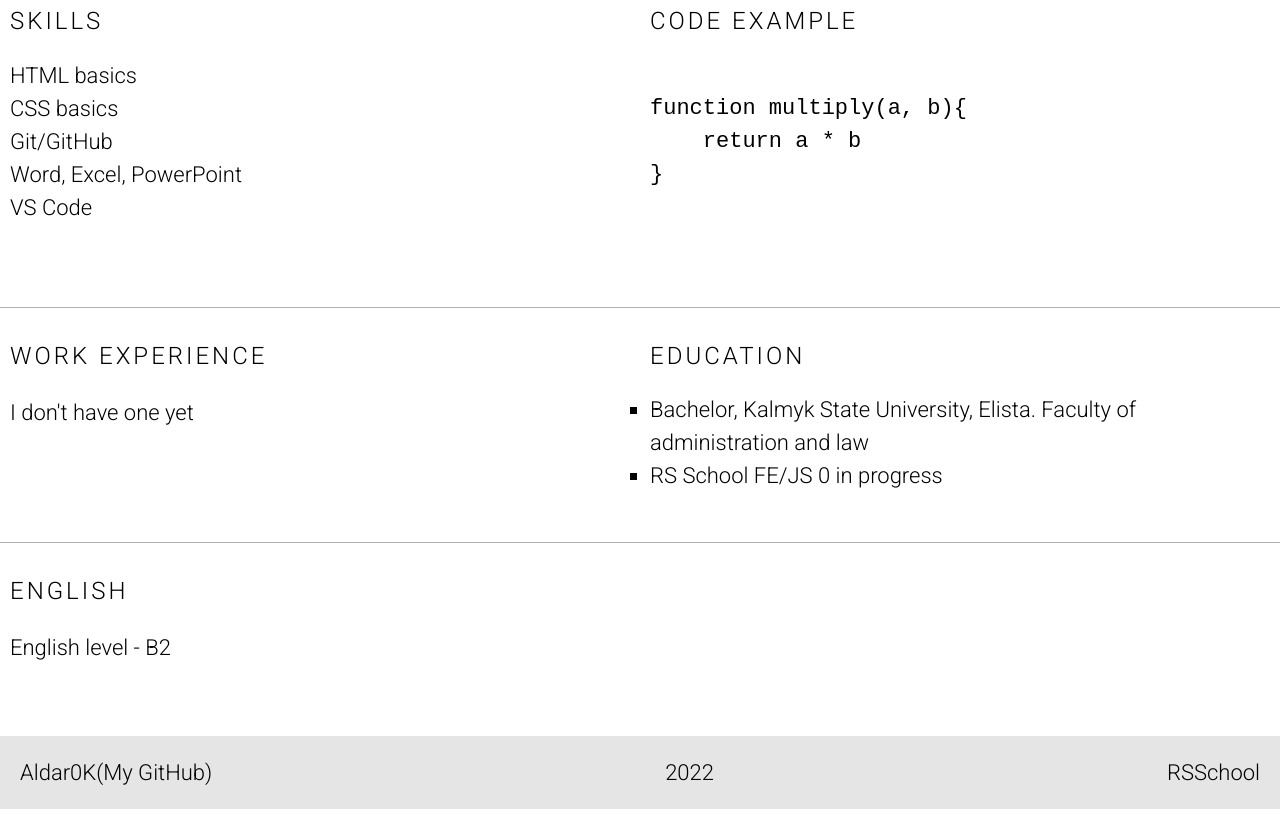
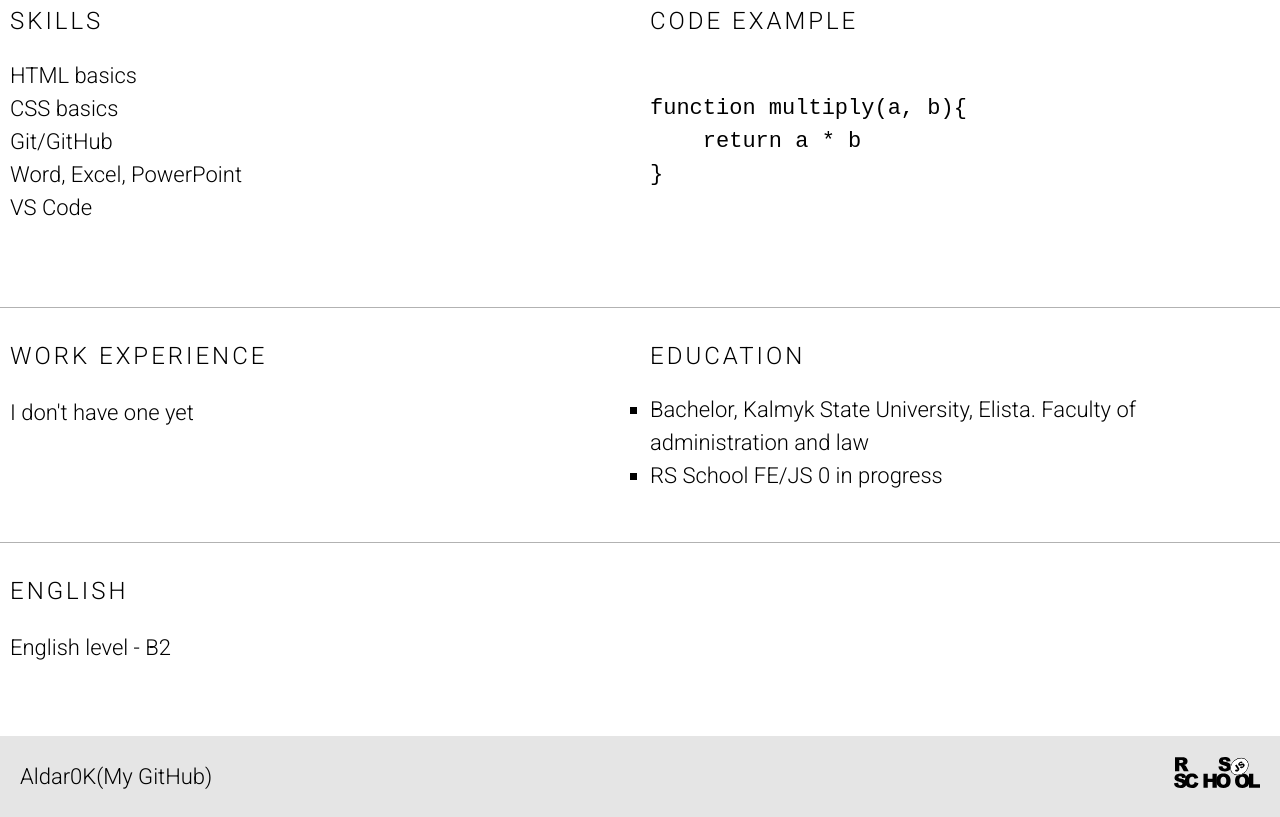
Before and after one commit to Aldar0K/rsschool-cv, a plain HTML site: page index.html in a window 1280 px wide. Shown: the part 692-1509 px from the top of the page. Drawn offline with Linux system fonts and the light colour scheme.

Commit message:
feat: add rss logo

```diff
--- a/index.html
+++ b/index.html
@@ -99,9 +99,12 @@ function multiply(a, b){
 
     <footer class="footer">
         <div class="container footer-container">
-            <a class="footer-github" href="https://github.com/Aldar0K">Aldar0K(My GitHub)</a>
-            <a>2022</a>
-            <a class="footer-rsschool" href="https://rs.school/js/">RSSchool</a>
+            <div>
+                <a class="footer-github" href="https://github.com/Aldar0K">Aldar0K(My GitHub)</a>
+            </div>
+            <a class="footer-rsschool" href="https://rs.school/js/">
+                <img src="./assets/img/rs_school_js.svg" width="86" height="32" alt="RSS logo">
+            </a>
         </div>
     </footer>
 </body>
```
Also changed, not shown: assets/img/rs_school_js.svg (added).
